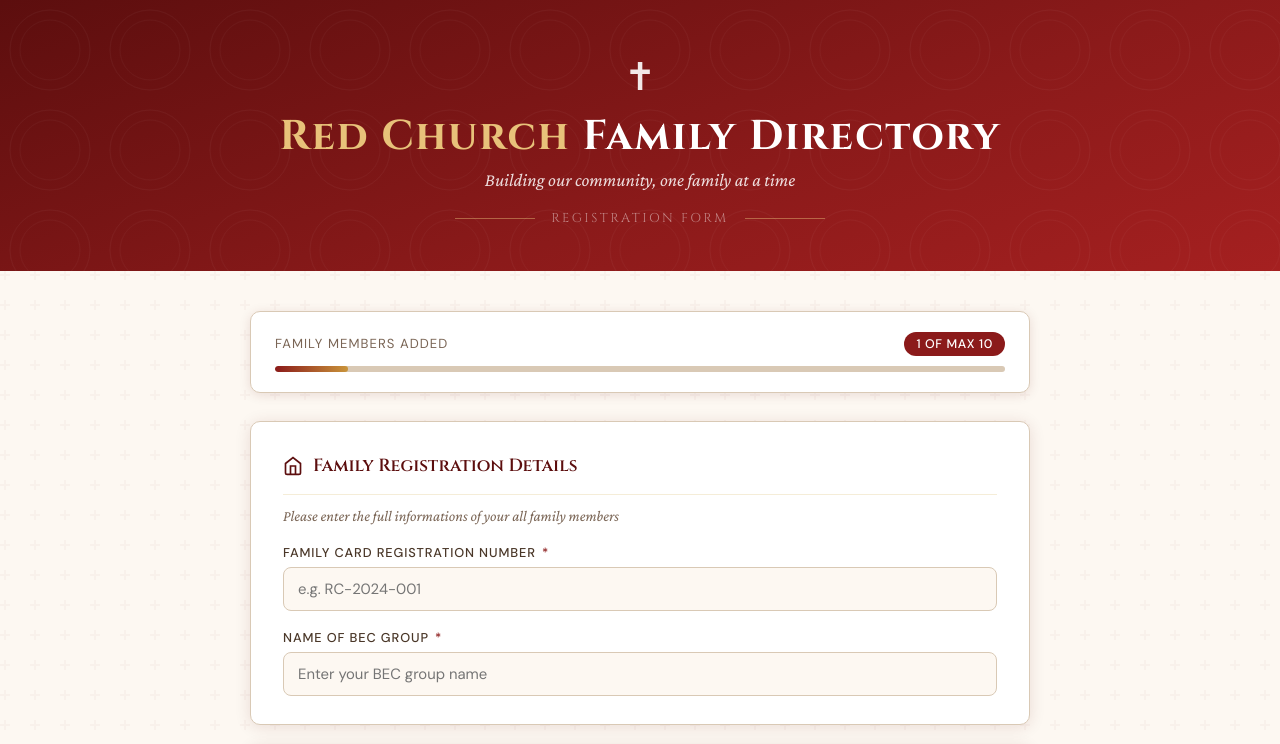
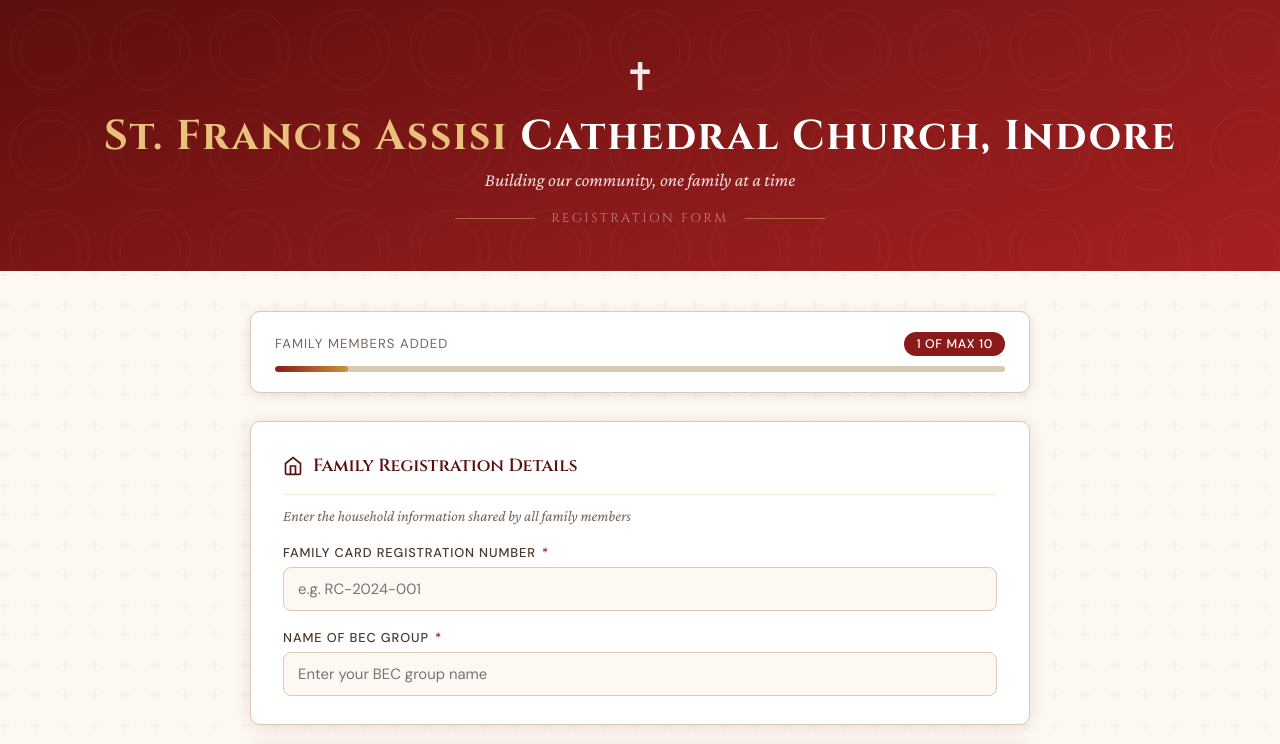
Before and after one commit to aayushpanday56-coder/red-church-directory, a website: page public/index.html in a window 1280 px wide. Shown: the top 744 px of the page. Drawn offline with nearby package versions, Linux system fonts and the light colour scheme.

Commit message:
Update index.html

```diff
--- a/public/index.html
+++ b/public/index.html
@@ -438,7 +438,7 @@ body::before {
 <!-- Page Loading Screen -->
 <div id="pageLoader">
   <div class="loader-cross">✝</div>
-  <div class="loader-title"><span>Red Church</span> Directory</div>
+  <div class="loader-title"><span>St. Francis Assisi</span> Cathedral Church, Indore</div>
   <div class="loader-subtitle">Building our community</div>
   <div class="loader-bar-wrap"><div class="loader-bar"></div></div>
   <div class="loader-dots">
@@ -450,7 +450,7 @@ body::before {
 <!-- Header -->
 <div class="header">
   <div class="header-cross">✝</div>
-  <h1><span>Red Church</span> Family Directory</h1>
+  <h1><span>St. Francis Assisi</span> Cathedral Church, Indore</h1>
   <p>Building our community, one family at a time</p>
   <div class="header-ornament">
     <span></span>
@@ -466,7 +466,7 @@ body::before {
   <div class="success-screen" id="successScreen">
     <div class="success-icon">✓</div>
     <h2>Registration Complete!</h2>
-    <p>Your family has been successfully registered in the Red Church Directory. God bless your family.</p>
+    <p>Your family has been successfully registered in the St. Francis Assisi Cathedral Church, Indore. God bless your family.</p>
     <div class="success-id" id="successId"></div>
     <br/>
     <button class="new-reg-btn" onclick="resetForm()">Register Another Family</button>
@@ -494,7 +494,7 @@ body::before {
           Family Registration Details
         </div>
       </div>
-      <p class="section-subtitle">Please enter the full informations of your all family members</p>
+      <p class="section-subtitle">Enter the household information shared by all family members</p>
       <div class="fields-grid">
         <div class="field field-full">
           <label>Family Card Registration Number <span class="req">*</span></label>
@@ -517,7 +517,7 @@ body::before {
       <div class="ornament-divider">✦ &nbsp; Add Family Members &nbsp; ✦</div>
       <div class="add-section">
         <button class="add-btn add-btn-spouse" id="addSpouseBtn" onclick="addMember('spouse')">
-          <span></span> Add Another Member
+          <span>💍</span> Add Wife / Spouse
         </button>
         <button class="add-btn add-btn-child" id="addChildBtn" onclick="addMember('child')">
           <span>👶</span> Add Child
```
